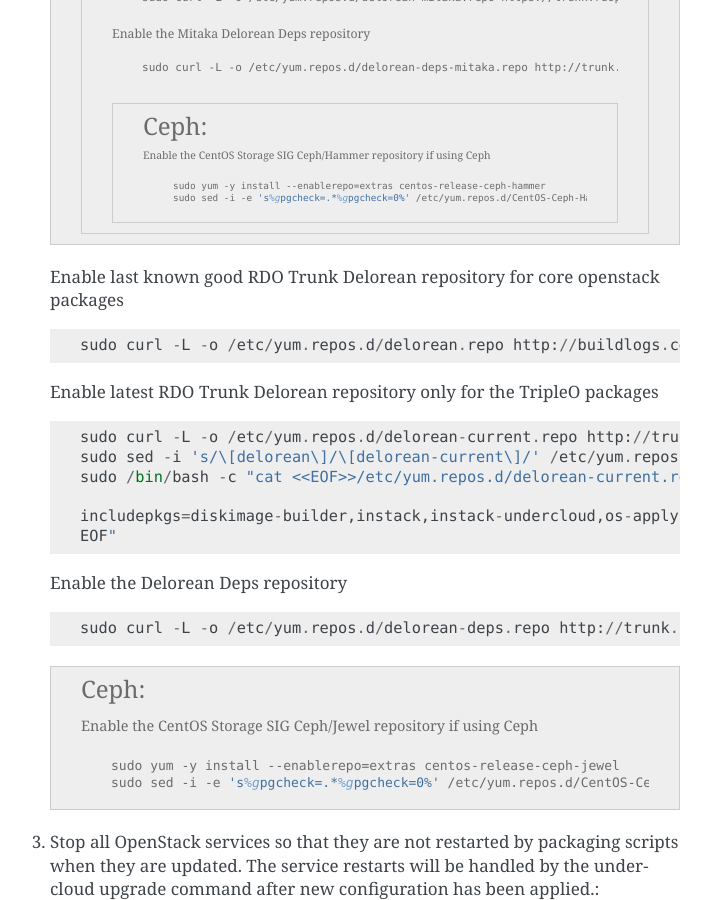
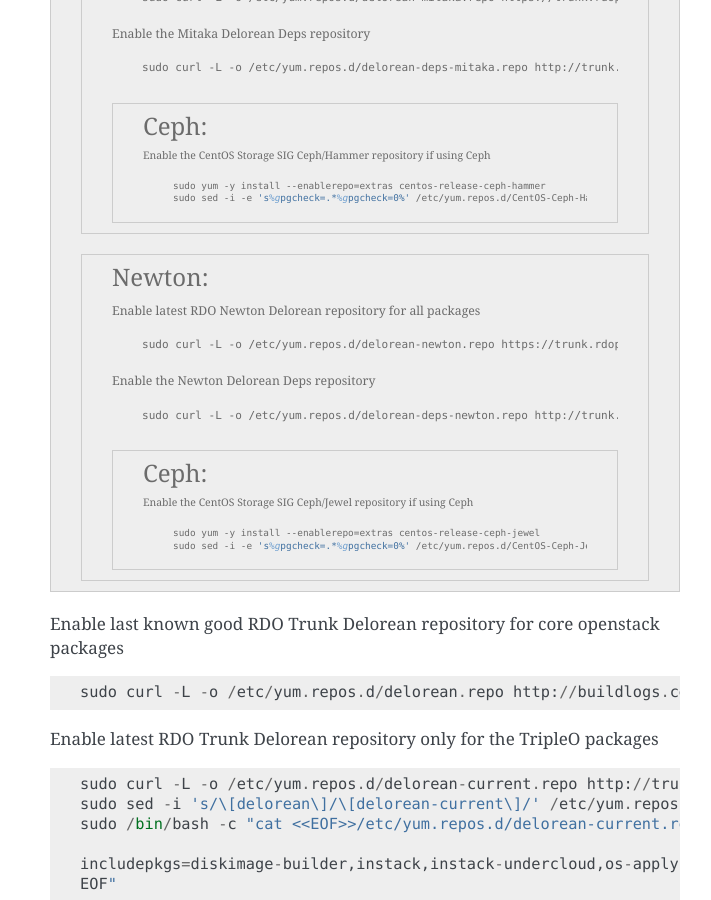
Before and after one commit to openstack-archive/tripleo-docs, a Sphinx documentation site: the page built from doc/source/installation/updating.rst, in a window 1280 px wide and 900 px high, scrolled down 887 px. Shown: the whole window, without its empty margins (400-1111 px from the left). Built offline with Sphinx 7.4.7, drawn with Linux system fonts in a browser that asks for light colours.

Commit message:
Add Newton repo details
Now that Newton has been released we need to document how to install
it.  This adds the requisite newton admonition and repo setup.

Change-Id: If76abdffde5c1a1959da8422ac5bd4f556c0956e

```diff
--- a/doc/source/index.rst
+++ b/doc/source/index.rst
@@ -86,6 +86,11 @@
 
    Step that should only be run when installing from the Mitaka stable branch.
 
+.. admonition:: Newton
+   :class: newton
+
+   Step that should only be run when installing from the Newton stable branch.
+
 .. admonition:: SSL
    :class: ssl
 
--- a/doc/source/repositories.txt
+++ b/doc/source/repositories.txt
@@ -54,6 +54,32 @@
                sudo yum -y install --enablerepo=extras centos-release-ceph-hammer
                sudo sed -i -e 's%gpgcheck=.*%gpgcheck=0%' /etc/yum.repos.d/CentOS-Ceph-Hammer.repo
 
+      .. admonition:: Newton
+         :class: newton mton
+
+         Enable latest RDO Newton Delorean repository for all packages
+
+         ::
+
+            sudo curl -L -o /etc/yum.repos.d/delorean-newton.repo https://trunk.rdoproject.org/centos7-newton/current/delorean.repo
+
+         Enable the Newton Delorean Deps repository
+
+         ::
+
+            sudo curl -L -o /etc/yum.repos.d/delorean-deps-newton.repo http://trunk.rdoproject.org/centos7-newton/delorean-deps.repo
+
+         .. admonition:: Ceph
+            :class: ceph
+
+            Enable the CentOS Storage SIG Ceph/Jewel repository if using Ceph
+
+            ::
+
+               sudo yum -y install --enablerepo=extras centos-release-ceph-jewel
+               sudo sed -i -e 's%gpgcheck=.*%gpgcheck=0%' /etc/yum.repos.d/CentOS-Ceph-Jewel.repo
+
+
    Enable last known good RDO Trunk Delorean repository for core openstack packages
 
    ::
```
